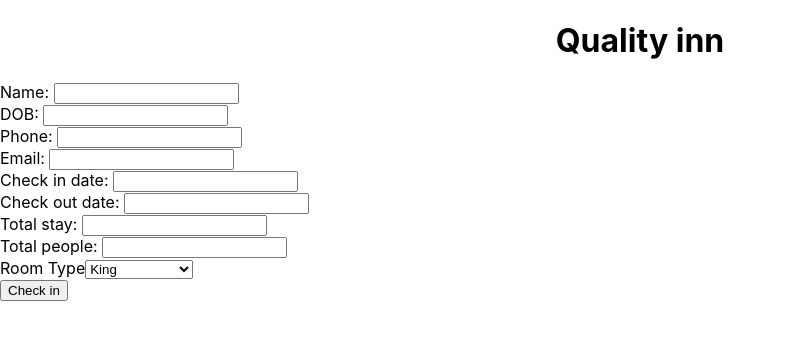
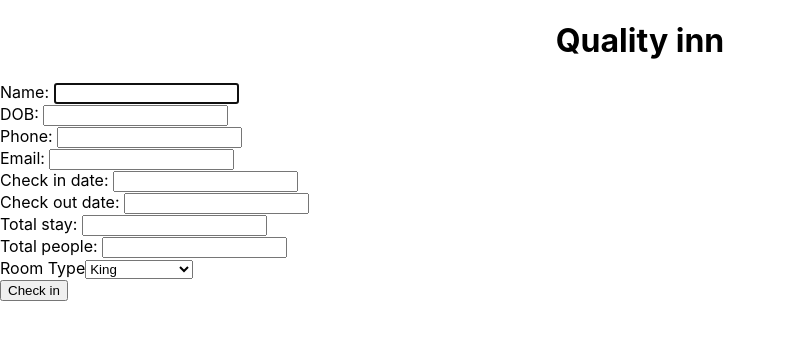
Before and after one commit to d7patel/motel, a React (Create React App) app: page / in a window 1280 px wide. Shown: the top 340 px of the page, without its empty margins (0-786 px from the left). Built offline with nearby package versions, Linux system fonts and the light colour scheme.

Commit message:
added check in form

```diff
--- a/src/components/Index.js
+++ b/src/components/Index.js
@@ -3,7 +3,7 @@
 class Index extends Component {
     constructor(props) {
         super(props)
-
+        this.inputRef = React.createRef()
         this.state = {
             name: '',
             DOB: '',
@@ -36,6 +36,10 @@
         //event.preventDefault()
     }
 
+    componentDidMount(){
+        this.inputRef.current.focus()
+    }
+
     render() {
         return (
             <form onSubmit={this.handleCheckIn}>
@@ -46,7 +50,7 @@
                 <div>
 
                     <div><label>Name: </label>
-                    <input type="text" value= {this.state.name} onChange={this.handleName} /></div>
+                    <input type="text" ref={this.inputRef} value= {this.state.name} onChange={this.handleName} /></div>
                     <div><label>DOB: </label>
                     <input type="text" value= {this.state.DOB} onChange={this.handleDOB} /></div>
                     <div><label>Phone: </label>
```
